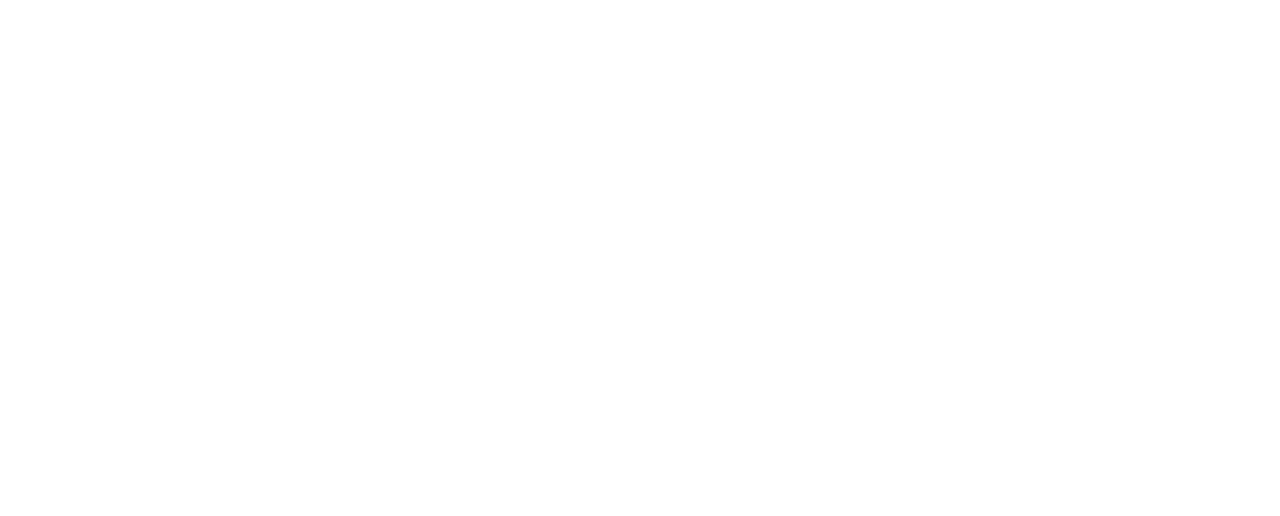
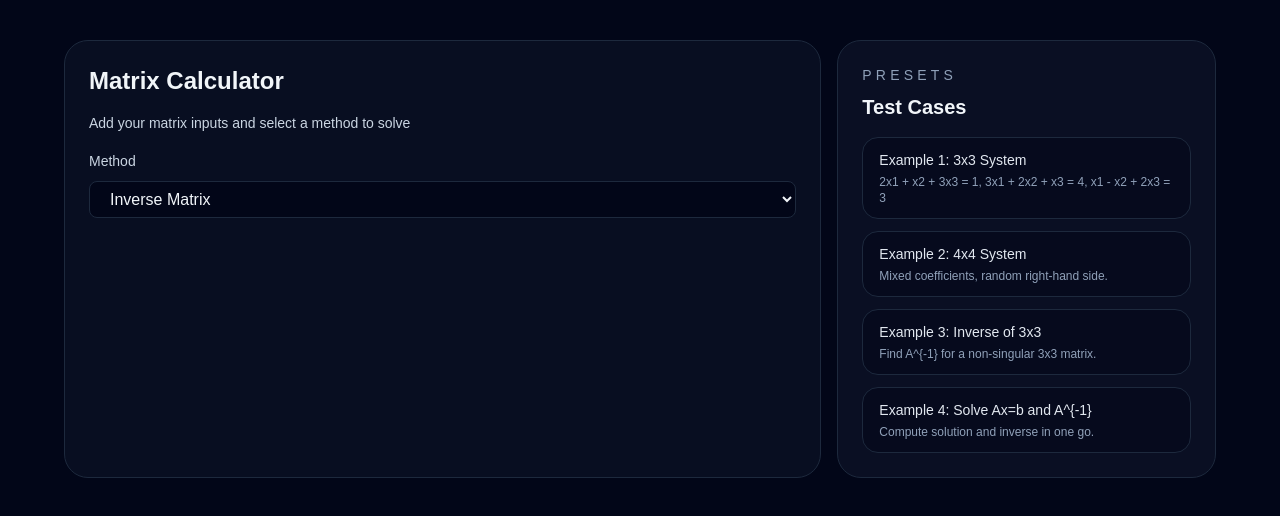
Before and after one commit to Ksnrz/Linear-Algebra-Matrix, a Next.js app in the folder linear-algebra/: page / in a window 1280 px wide. Shown: the top 516 px of the page. Built offline with nearby package versions, Linux system fonts and the light colour scheme.

Commit message:
add dropdown, example

```diff
--- /dev/null
+++ b/linear-algebra/lib/matrixUtils.ts
@@ -0,0 +1,17 @@
+// ฟังก์ชันสำหรับ Gaussian Elimination
+export function solveGaussian(matrix: number[][], b: number[]): number[] {
+  // 1. Forward Elimination (ทำ Matrix ให้เป็น Upper Triangular)
+  // [ใส่ Comment อธิบายอาจารย์ตรงนี้]
+
+  // 2. Back Substitution (หาค่า x จากล่างขึ้นบน)
+  // [ใส่ Comment อธิบายอาจารย์ตรงนี้]
+
+  return result; // คืนค่าคำตอบ x1, x2, x3
+}
+
+// ฟังก์ชันสำหรับหา Inverse Matrix
+export function findInverse(matrix: number[][]): number[][] {
+  // ใช้ Gauss-Jordan โดยต่อท้ายด้วย Identity Matrix [A|I]
+  // [ใส่ Comment อธิบายแนวคิด]
+    return inverse; // คืนค่า Inverse Matrix
+}
--- a/linear-algebra/src/app/page.tsx
+++ b/linear-algebra/src/app/page.tsx
@@ -1,3 +1,77 @@
+'use client';
+import { useState } from "react";
+
+const presets = [
+  {
+    title: "Example 1: 3x3 System",
+    description: "2x1 + x2 + 3x3 = 1, 3x1 + 2x2 + x3 = 4, x1 - x2 + 2x3 = 3",
+  },
+  {
+    title: "Example 2: 4x4 System",
+    description: "Mixed coefficients, random right-hand side.",
+  },
+  {
+    title: "Example 3: Inverse of 3x3",
+    description: "Find A^{-1} for a non-singular 3x3 matrix.",
+  },
+  {
+    title: "Example 4: Solve Ax=b and A^{-1}",
+    description: "Compute solution and inverse in one go.",
+  },
+];
+
 export default function Home() {
-  return <></>
+  const [method, setMethod] = useState("inverse");
+
+  return (
+    <main className="min-h-screen bg-slate-950 px-6 py-10 text-slate-100">
+      <div className="mx-auto flex w-full max-w-6xl flex-col gap-10">
+        <section className="grid gap-4 lg:grid-cols-[2fr_1fr]">
+          <div className="rounded-3xl border border-slate-800 bg-slate-900/50 p-6">
+            <div className="flex flex-col gap-4">
+              <h1 className="text-2xl font-semibold">Matrix Calculator</h1>
+              <p className="text-sm text-slate-300">
+                Add your matrix inputs and select a method to solve
+              </p>
+              <div>
+                <label className="text-sm text-slate-300">Method</label>
+                <select
+                  value={method}
+                  onChange={(e) => setMethod(e.target.value)}
+                  className="mt-2 w-full rounded-lg border border-slate-800 bg-slate-950 px-4 py-2 text-slate-100 transition hover:border-emerald-300/40">
+                  <option value="inverse">Inverse Matrix</option>
+                  <option value="gaussElim">Gaussian Elimination</option>
+                  <option value="gaussJordan">Gauss Jordan</option>
+                  <option value="lu">LU Factorization</option>
+                  <option value="cramer">Cramer's rule</option>
+                </select>
+              </div>
+            </div>
+          </div>
+
+          <aside className="flex flex-col gap-6">
+            <div className="rounded-3xl border border-slate-800 bg-slate-900/60 p-6">
+              <p className="text-sm uppercase tracking-[0.3em] text-slate-400">
+                Presets
+              </p>
+              <h3 className="mt-2 text-xl font-semibold">Test Cases</h3>
+              <div className="mt-4 flex flex-col gap-3">
+                {presets.map((preset) => (
+                  <button
+                    key={preset.title}
+                    className="rounded-2xl border border-slate-800 bg-slate-950/50 px-4 py-3 text-left text-sm text-slate-200 transition hover:border-emerald-300/40 hover:bg-slate-900/80"
+                  >
+                    <p className="font-medium">{preset.title}</p>
+                    <p className="mt-1 text-xs text-slate-400">
+                      {preset.description}
+                    </p>
+                  </button>
+                ))}
+              </div>
+            </div>
+          </aside>
+        </section>
+      </div>
+    </main>
+  );
 }
```
